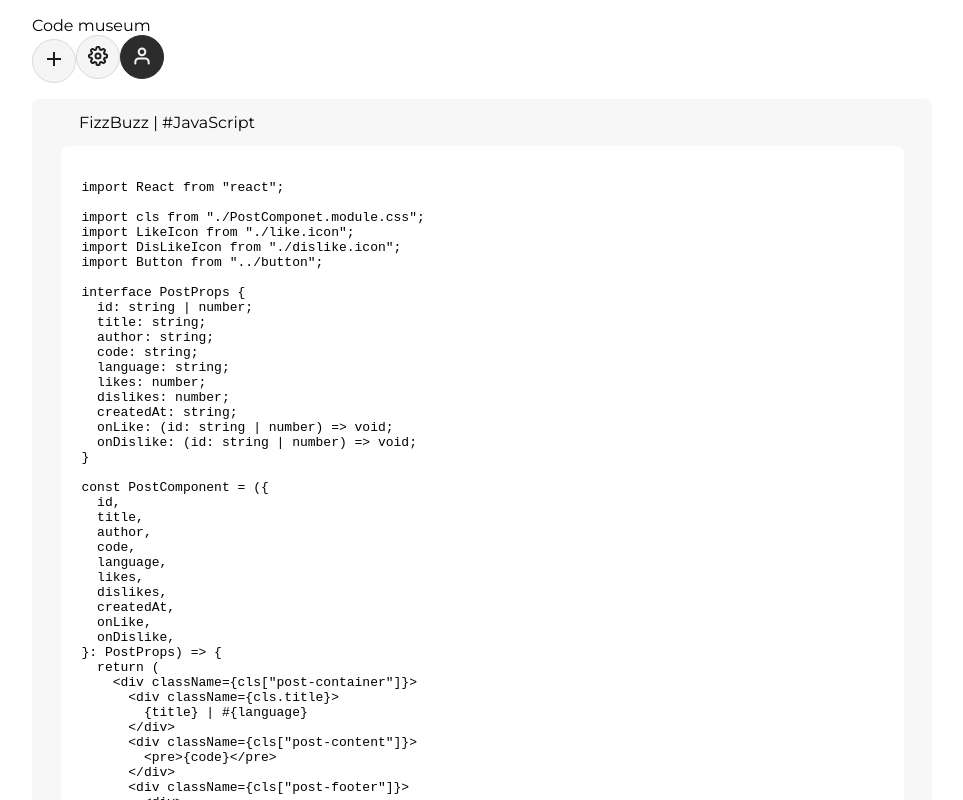
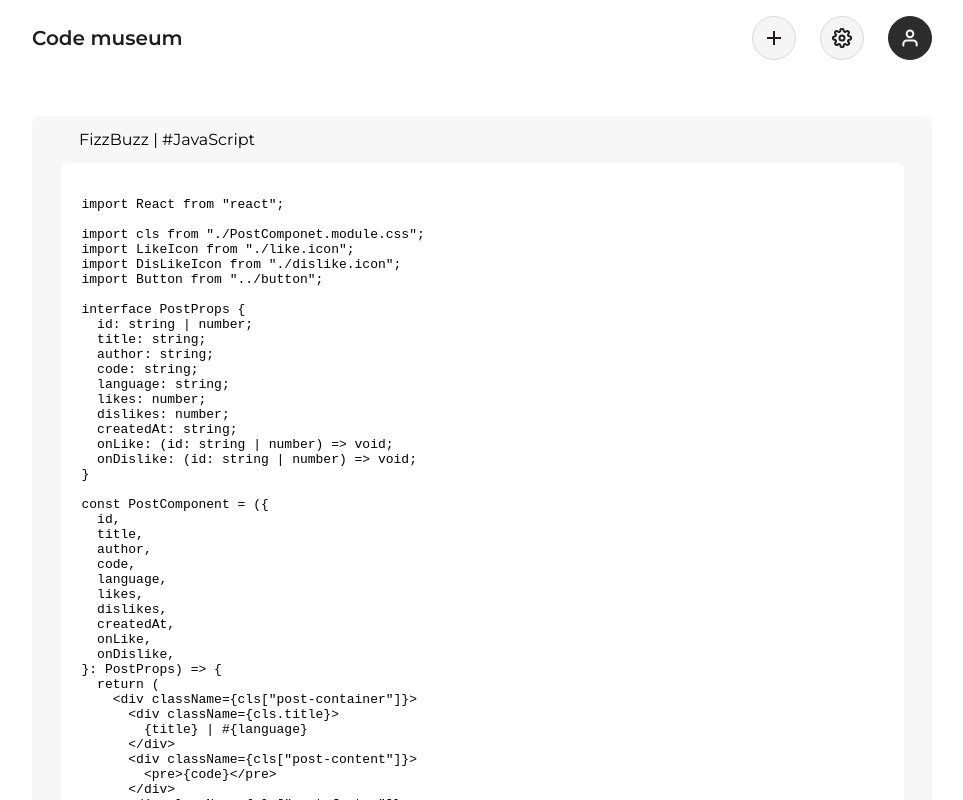
Before and after one commit to AZIZJON9821/Yoshlar_agentligi, a Next.js app: page /posts/add in a window 1280 px wide. Shown: the top 800 px of the page, without its empty margins (158-1121 px from the left). Built offline with nearby package versions, Linux system fonts and the light colour scheme.

Commit message:
created and finished layouts

```diff
--- a/layout/Navbar/navbar.module.css
+++ b/layout/Navbar/navbar.module.css
@@ -0,0 +1,24 @@
+.header {
+  width: 100%;
+  display: flex;
+  justify-content: space-between;
+  align-items: center;
+  margin-bottom: 40px;
+}
+.header-actions {
+  display: flex;
+  align-items: center;
+  gap: 24px;
+}
+.header-actions button {
+  display: flex;
+  justify-content: center;
+  align-items: center;
+}
+.title {
+  font-weight: 600;
+  font-size: 20px;
+  line-height: 100%;
+  color: #1e1e1e;
+  letter-spacing: 0%;
+}
```
